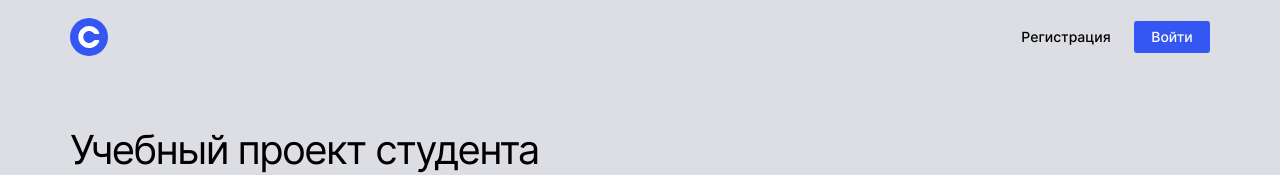
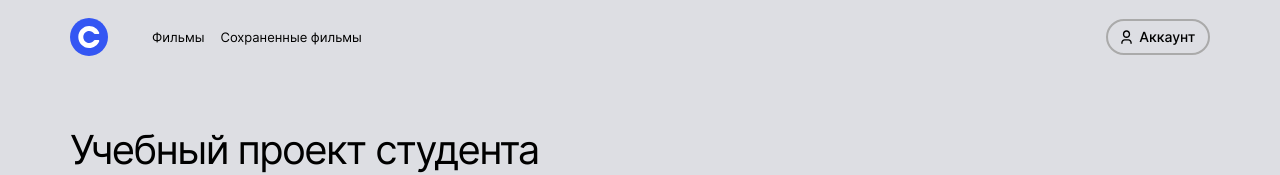
Before and after one commit to olegvpc/movies-explorer-frontend, a React (Create React App) app: page / in a window 1280 px wide. Shown: the top 175 px of the page. Built offline with nearby package versions, Linux system fonts and the light colour scheme; no server answers.

Commit message:
fix: corrected background-color of Header

```diff
--- a/src/components/App/App.js
+++ b/src/components/App/App.js
@@ -43,7 +43,7 @@ function App() {
 
   // тестовые состояния авторизации пользователя и других стейтов
   const [currentUser, setCurrentUser] = useState({name: "Oleg", email: "ol@ya.ru"});
-  const [loggedIn, setLoggedIn] = useState(false);
+  const [loggedIn, setLoggedIn] = useState(true);
   const [isLoaging, setIsLoaging] = useState(false);
 
 
--- a/src/components/Header/Header.css
+++ b/src/components/Header/Header.css
@@ -3,6 +3,7 @@
   box-sizing: border-box;
   display: flex;
   padding: 18px 70px;
+  /*background-color: #DDDEE3*/
   /*z-index: 20;*/
   /*border: 1px green dashed;*/
 }
--- a/src/components/Header/Header.js
+++ b/src/components/Header/Header.js
@@ -1,11 +1,14 @@
+import { useLocation } from 'react-router-dom'
 import './Header.css';
 import Logo from '../Logo/Logo';
 import Navigation from '../Navigation/Navigation';
 
 function Header({ loggedIn }) {
 
+  const mainSite = useLocation().pathname === "/" ? true : false
+
   return (
-    <header className={`header ${!loggedIn && "header_main"}`}>
+    <header className={`header ${(!loggedIn || mainSite )&& "header_main"}`}>
         <Logo />
         <Navigation loggedIn={loggedIn}/>
     </header>
--- a/src/index.js
+++ b/src/index.js
@@ -7,11 +7,11 @@ import reportWebVitals from './reportWebVitals';
 
 const root = ReactDOM.createRoot(document.getElementById('root'));
 root.render(
-  // <React.StrictMode>
+  <React.StrictMode>
     <BrowserRouter>
      <App />
     </BrowserRouter>
-  // </React.StrictMode>
+  </React.StrictMode>
 );
 
 // If you want to start measuring performance in your app, pass a function
```
